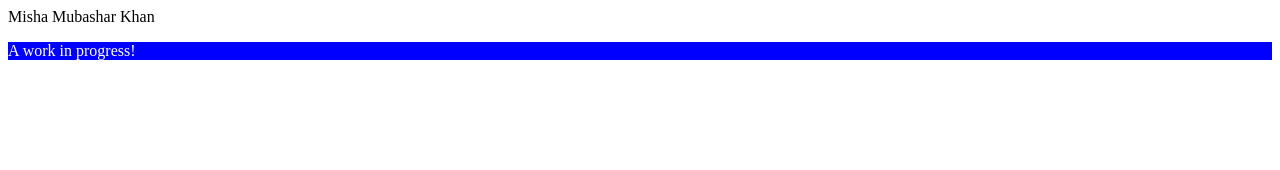
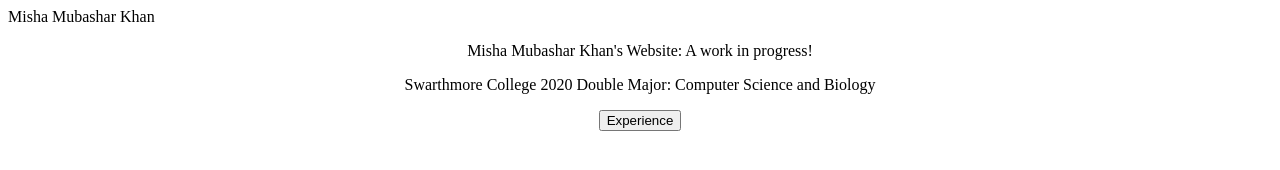
Before and after one commit to mishamkhan/mishamkhan.github.io, a plain HTML site: page index.html in a window 1280 px wide. Drawn offline with Linux system fonts and the light colour scheme.

Commit message:
Update index.html

```diff
--- a/index.html
+++ b/index.html
@@ -8,8 +8,24 @@
 
     <body>
       <p>
-        A work in progress!
+        <center>
+        Misha Mubashar Khan's Website: A work in progress!
+        </center>
       </p>
+
+      <p>
+        <center>
+        Swarthmore College 2020
+        Double Major: Computer Science and Biology
+        </center>
+      </p>
+
+      <p>
+        <center>
+          <button>Experience</button>
+        </center>
+      </p>
+
     </body>
 
 </html>
```
